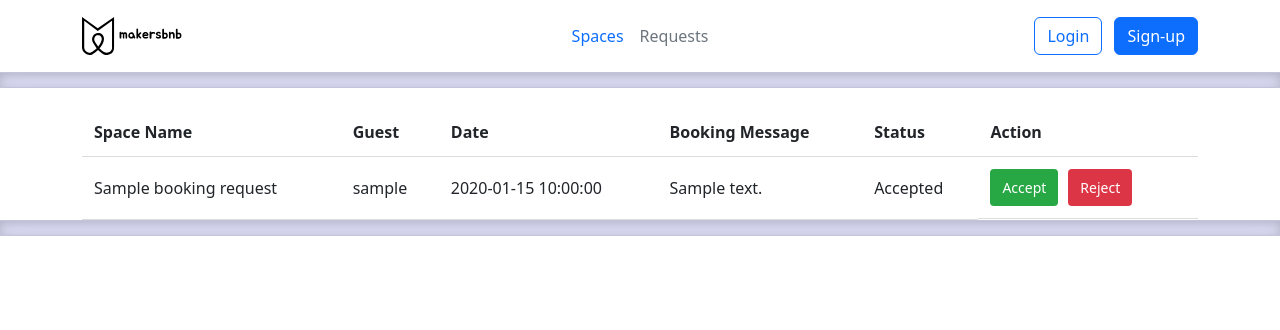
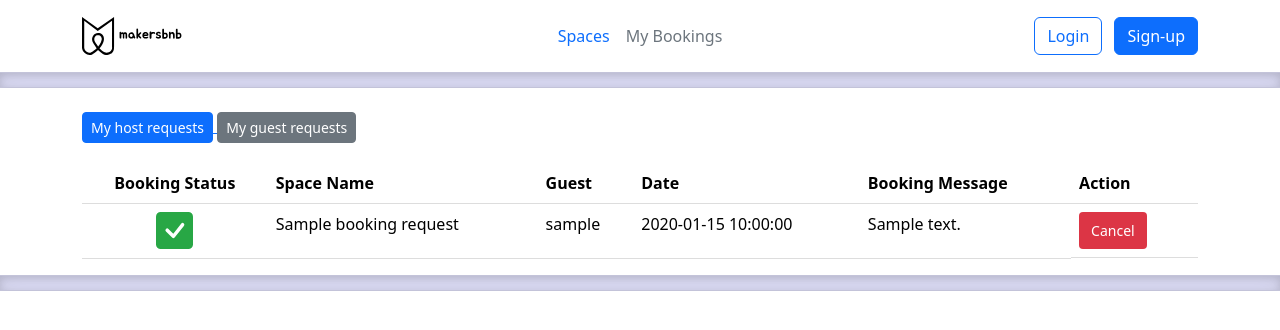
Before and after one commit to JonnySB/makers-bnb, a Flask app: template templates/manage_booking_requests.html in a window 1280 px wide. Shown: the top 330 px of the page. Run offline with Flask 3, Linux system fonts and the light colour scheme; the template is opened without the code that fills it: most values are stand-ins (such as "Sample title", 1, 10 or a date in 2020).

Commit message:
Adjusted formatting of manage host repository area, and updated link name to manage_requests/host

```diff
--- a/templates/make_booking.html
+++ b/templates/make_booking.html
@@ -45,7 +45,7 @@
             <a href="/spaces" class="nav-link px-2 link-secondary">Spaces</a>
           </li>
           <li>
-            <a href="/manage_requests/host" class="nav-link px-2">Requests</a>
+            <a href="/manage_requests/host" class="nav-link px-2">My Bookings</a>
           </li>
         </ul>
         {% if not logged_in %}
--- a/templates/manage_booking_requests.html
+++ b/templates/manage_booking_requests.html
@@ -3,7 +3,7 @@
   <head>
     <meta charset="UTF-8" />
     <meta name="viewport" content="width=device-width, initial-scale=1.0" />
-    <title>Booking Requests</title>
+    <title>Booking My Bookings</title>
     <link
       href="https://cdn.jsdelivr.net/npm/bootstrap@5.3.2/dist/css/bootstrap.min.css"
       rel="stylesheet"
@@ -81,8 +81,8 @@
             <a href="/spaces" class="nav-link px-2">Spaces</a>
           </li>
           <li>
-            <a href="/manage_bookings" class="nav-link px-2 link-secondary"
-              >Requests</a
+            <a href="/manage_requests/host" class="nav-link px-2 link-secondary"
+              >My Bookings</a
             >
           </li>
         </ul>
@@ -114,25 +114,51 @@
     <div class="b-example-divider"></div>
 
     <div class="container">
-      <table>
+      <br />
+      <a href="/manage_requests/host">
+        <button type="button" class="btn btn-primary btn-sm">
+          My host requests
+        </button>
+      </a>
+      <a href="/manage_requests/guest">
+        <button type="button" class="btn btn-secondary btn-sm">
+          My guest requests
+        </button>
+      </a>
+
+      <table class="table .table-sm">
         <thead>
           <tr>
+            <th class="text-center">Booking Status</th>
             <th>Space Name</th>
             <th>Guest</th>
             <th>Date</th>
             <th>Booking Message</th>
-            <th>Status</th>
             <th>Action</th>
           </tr>
         </thead>
         <tbody>
-          {% for booking_request in booking_requests %}
+          {% for booking_request in booking_requests %} {% if
+          booking_request.status == "Pending" %}
           <tr>
+            <td class="text-center">
+              <svg
+                xmlns="http://www.w3.org/2000/svg"
+                width="37"
+                height="37"
+                fill="#0B5ED7"
+                class="bi bi-exclamation-square-fill"
+                viewBox="0 0 16 16"
+              >
+                <path
+                  d="M2 0a2 2 0 0 0-2 2v12a2 2 0 0 0 2 2h12a2 2 0 0 0 2-2V2a2 2 0 0 0-2-2zm6 4c.535 0 .954.462.9.995l-.35 3.507a.552.552 0 0 1-1.1 0L7.1 4.995A.905.905 0 0 1 8 4m.002 6a1 1 0 1 1 0 2 1 1 0 0 1 0-2"
+                />
+              </svg>
+            </td>
             <td>{{ booking_request.space_name }}</td>
             <td>{{ booking_request.guest_username }}</td>
             <td>{{ booking_request.booking_date }}</td>
             <td>{{ booking_request.booking_message }}</td>
-            <td>{{ booking_request.status }}</td>
             <td class="action-buttons">
               <div>
                 <form
@@ -162,7 +188,65 @@
               </div>
             </td>
           </tr>
-          {% endfor %}
+          {% elif booking_request.status == "Accepted"%}
+          <tr>
+            <td class="text-center">
+              <svg
+                xmlns="http://www.w3.org/2000/svg"
+                width="37"
+                height="37"
+                fill="#28A745"
+                class="bi bi-check-square-fill justify-content-center"
+                viewBox="0 0 16 16"
+              >
+                <path
+                  d="M2 0a2 2 0 0 0-2 2v12a2 2 0 0 0 2 2h12a2 2 0 0 0 2-2V2a2 2 0 0 0-2-2zm10.03 4.97a.75.75 0 0 1 .011 1.05l-3.992 4.99a.75.75 0 0 1-1.08.02L4.324 8.384a.75.75 0 1 1 1.06-1.06l2.094 2.093 3.473-4.425a.75.75 0 0 1 1.08-.022z"
+                />
+              </svg>
+            </td>
+            <td>{{ booking_request.space_name }}</td>
+            <td>{{ booking_request.guest_username }}</td>
+            <td>{{ booking_request.booking_date }}</td>
+            <td>{{ booking_request.booking_message }}</td>
+            <td class="action-buttons">
+              <div>
+                <form
+                  method="post"
+                  action="/manage_bookings/reject/{{booking_request.booking_request_id}}"
+                >
+                  <input
+                    type="hidden"
+                    name="booking_request.booking_request_id"
+                    value="{{ booking_request.booking_request_id }}"
+                  />
+                  <button type="submit" class="deny-button">Cancel</button>
+                </form>
+              </div>
+            </td>
+          </tr>
+          {% else %}
+          <tr class="table-secondary">
+            <td class="text-muted text-center">
+              <svg
+                xmlns="http://www.w3.org/2000/svg"
+                width="37"
+                height="37"
+                fill="currentColor"
+                class="bi bi-x-square-fill"
+                viewBox="0 0 16 16"
+              >
+                <path
+                  d="M2 0a2 2 0 0 0-2 2v12a2 2 0 0 0 2 2h12a2 2 0 0 0 2-2V2a2 2 0 0 0-2-2zm3.354 4.646L8 7.293l2.646-2.647a.5.5 0 0 1 .708.708L8.707 8l2.647 2.646a.5.5 0 0 1-.708.708L8 8.707l-2.646 2.647a.5.5 0 0 1-.708-.708L7.293 8 4.646 5.354a.5.5 0 1 1 .708-.708"
+                />
+              </svg>
+            </td>
+            <td class="text-muted">{{ booking_request.space_name }}</td>
+            <td class="text-muted">{{ booking_request.guest_username }}</td>
+            <td class="text-muted">{{ booking_request.booking_date }}</td>
+            <td class="text-muted">{{ booking_request.booking_message }}</td>
+            <td class="text-muted"></td>
+          </tr>
+          {% endif %} {% endfor %}
         </tbody>
       </table>
     </div>
--- a/templates/space.html
+++ b/templates/space.html
@@ -44,7 +44,11 @@
           <li>
             <a href="/spaces" class="nav-link px-2 link-secondary">Spaces</a>
           </li>
-          <li><a href="#" class="nav-link px-2">Requests</a></li>
+          <li>
+            <a href="/manage_requests/host" class="nav-link px-2"
+              >My Bookings</a
+            >
+          </li>
         </ul>
         {% if not logged_in %}
         <div class="col-md-3 text-end">
--- a/templates/spaces/new.html
+++ b/templates/spaces/new.html
@@ -45,7 +45,9 @@
             <a href="/spaces" class="nav-link px-2 link-secondary">Spaces</a>
           </li>
           <li>
-            <a href="/manage_requests/host" class="nav-link px-2">Requests</a>
+            <a href="/manage_requests/host" class="nav-link px-2"
+              >My Bookings</a
+            >
           </li>
         </ul>
         {% if not logged_in %}
--- a/templates/spaces/spaces.html
+++ b/templates/spaces/spaces.html
@@ -46,11 +46,13 @@
           </li>
           {% if not logged_in %}
           <li>
-            <a href="/login" class="nav-link px-2">Requests</a>
+            <a href="/login" class="nav-link px-2">My Bookings</a>
           </li>
           {% else %}
           <li>
-            <a href="/manage_requests/host" class="nav-link px-2">Requests</a>
+            <a href="/manage_requests/host" class="nav-link px-2"
+              >My Bookings</a
+            >
           </li>
           {% endif %}
         </ul>
```
